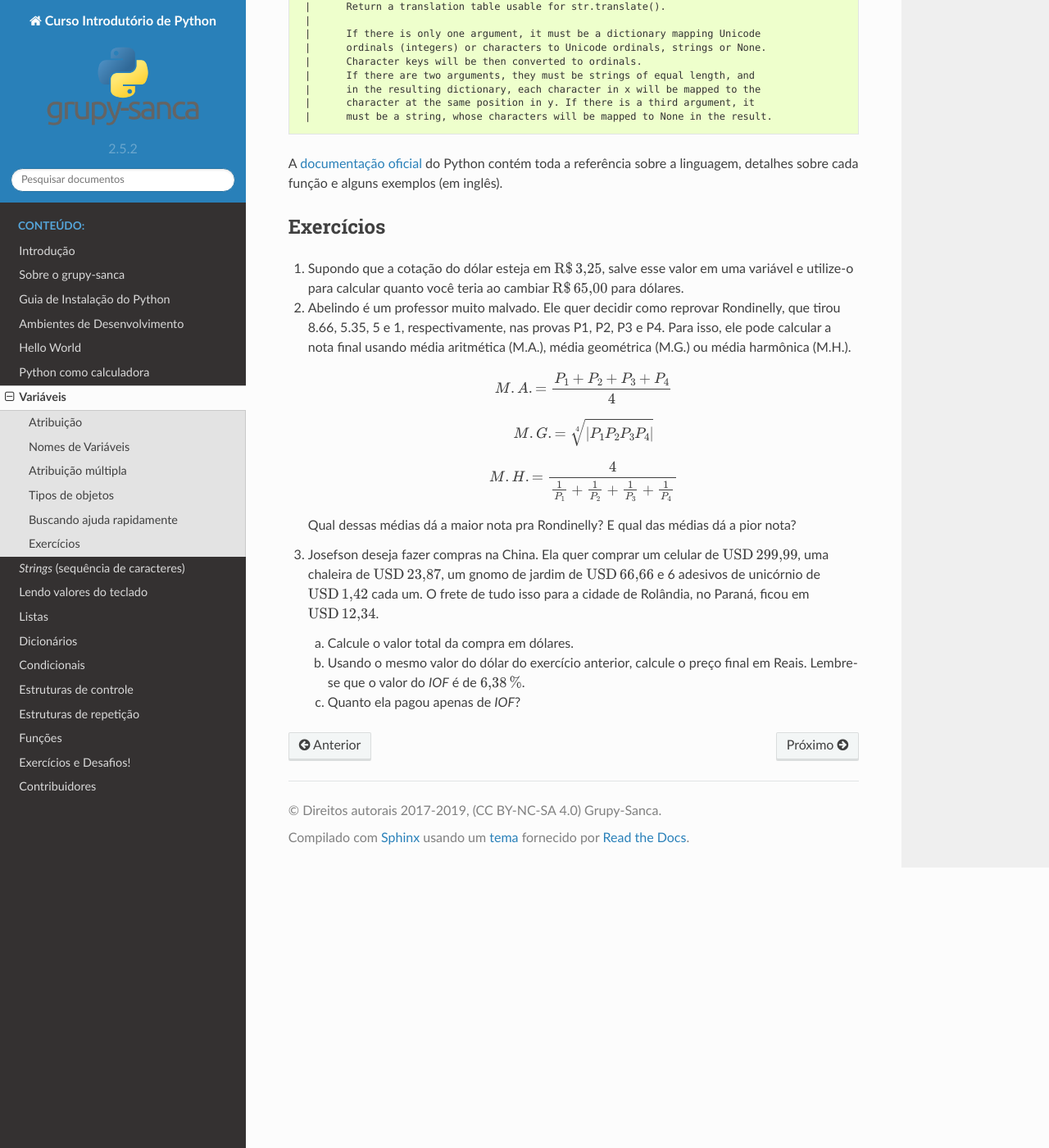
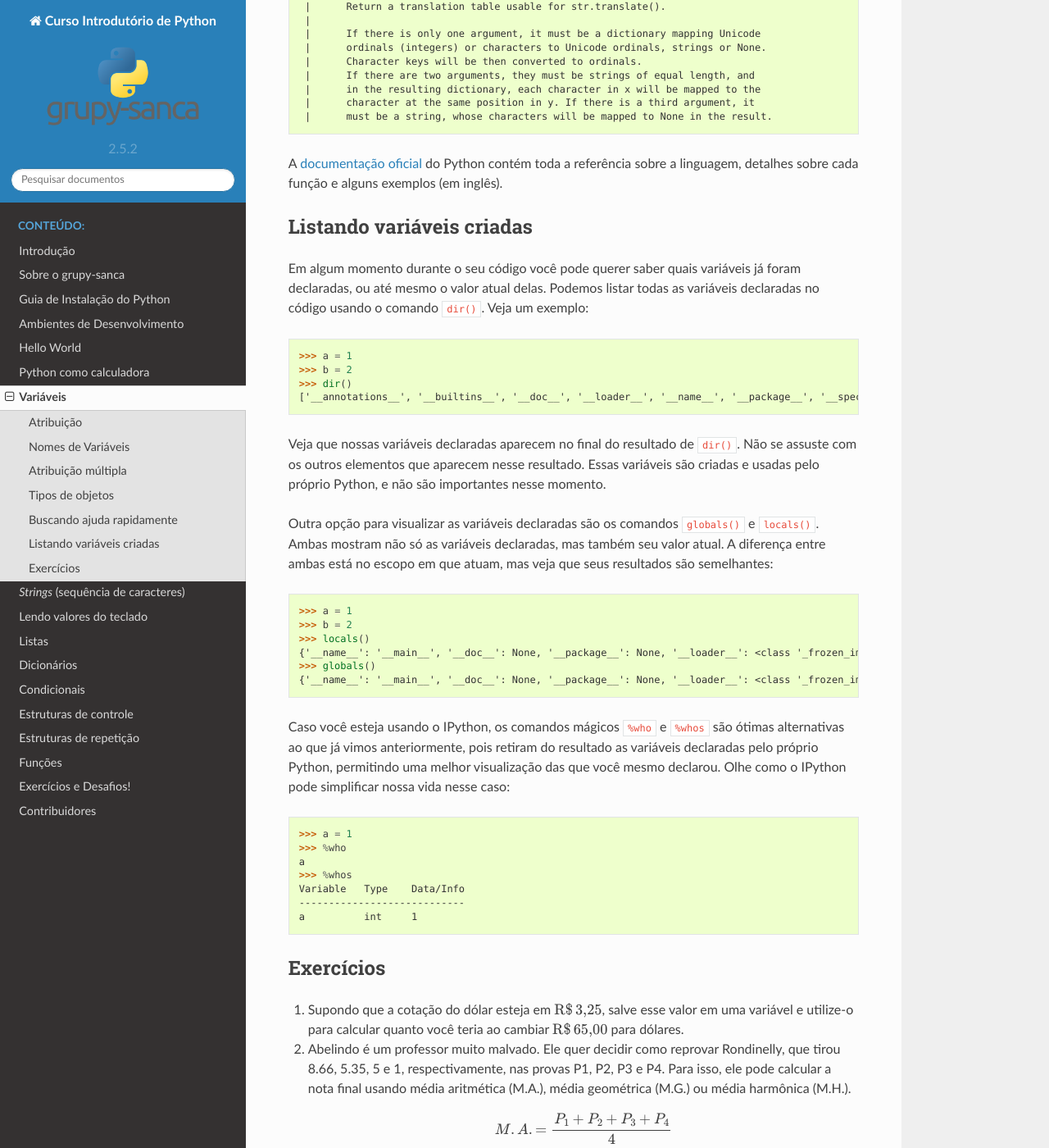
Before and after one commit to grupy-sanca/curso-python, a Sphinx documentation site: the page built from source/variaveis.rst, in a window 1280 px wide and 1400 px high, scrolled down 12071 px. Shown: the whole window at 82% size. Built offline with Sphinx 7.4.7 and the Read the Docs theme 2.0.0, drawn with Linux system fonts in a browser that asks for light colours.

Commit message:
Adicionar como listar variáveis (#60)
* Adicionar como listar variáveis

* Adicionar nome ao contribuidores.rst

* Adicionar comando whos à seção de listar variáveis

* melhorar o texto da seção listando variáveis criadas

esse commit melhora algumas partes do texto da seção 'listando variáveis criadas'
e corrige a formatação para 80 colunas, como sugerido pelo Heitor

* retirar quebra de linhas do output de comandos

```diff
--- a/source/contribuidores.rst
+++ b/source/contribuidores.rst
@@ -12,3 +12,4 @@ Lista de pessoas que contribuíram com a criação deste material:
 - Luiz Fernando S. E. Santos
 - Marcelo Miky Mine
 - Tiago Martins
+- Víctor Cora Colombo
--- a/source/variaveis.rst
+++ b/source/variaveis.rst
@@ -713,6 +713,55 @@ A `documentação oficial <https://docs.python.org/3/>`_ do Python contém toda
 referência sobre a linguagem, detalhes sobre cada função e alguns exemplos (em inglês).
 
 
+Listando variáveis criadas
+--------------------------
+
+Em algum momento durante o seu código você pode querer saber quais variáveis já
+foram declaradas, ou até mesmo o valor atual delas. Podemos listar todas as
+variáveis declaradas no código usando o comando ``dir()``. Veja um exemplo:
+
+.. doctest::
+
+   >>> a = 1
+   >>> b = 2
+   >>> dir()
+   ['__annotations__', '__builtins__', '__doc__', '__loader__', '__name__', '__package__', '__spec__', 'a', 'b']
+
+Veja que nossas variáveis declaradas aparecem no final do resultado de ``dir()``.
+Não se assuste com os outros elementos que aparecem nesse resultado. Essas
+variáveis são criadas e usadas pelo próprio Python, e não são importantes
+nesse momento.
+
+Outra opção para visualizar as variáveis declaradas são os comandos ``globals()``
+e ``locals()``. Ambas mostram não só as variáveis declaradas, mas também seu
+valor atual. A diferença entre ambas está no escopo em que atuam, mas veja que
+seus resultados são semelhantes:
+
+.. doctest::
+
+   >>> a = 1
+   >>> b = 2
+   >>> locals()
+   {'__name__': '__main__', '__doc__': None, '__package__': None, '__loader__': <class '_frozen_importlib.BuiltinImporter'>, '__spec__': None, '__annotations__': {}, '__builtins__': <module 'builtins' (built-in)>, 'a': 1, 'b': 2}
+   >>> globals()
+   {'__name__': '__main__', '__doc__': None, '__package__': None, '__loader__': <class '_frozen_importlib.BuiltinImporter'>, '__spec__': None, '__annotations__': {}, '__builtins__': <module 'builtins' (built-in)>, 'a': 1, 'b': 2}
+
+Caso você esteja usando o IPython, os comandos mágicos ``%who`` e ``%whos`` são
+ótimas alternativas ao que já vimos anteriormente, pois retiram do resultado as
+variáveis declaradas pelo próprio Python, permitindo uma melhor visualização das
+que você mesmo declarou. Olhe como o IPython pode simplificar nossa vida nesse
+caso:
+
+.. doctest::
+
+   >>> a = 1
+   >>> %who
+   a
+   >>> %whos
+   Variable   Type    Data/Info
+   ----------------------------
+   a          int     1
+
 Exercícios
 ----------
 
```
